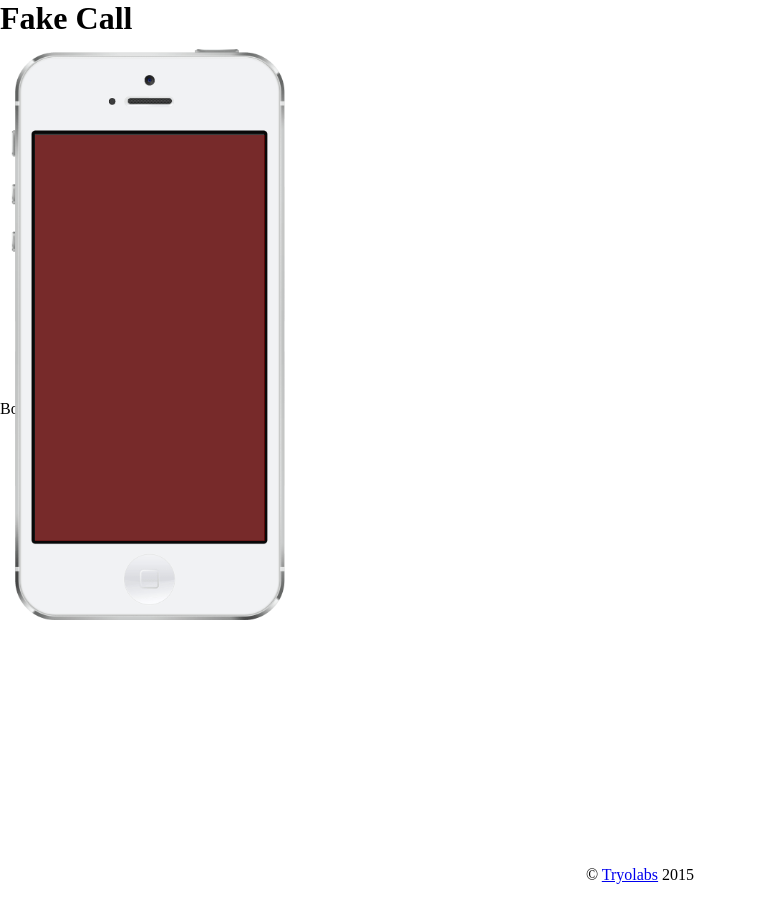
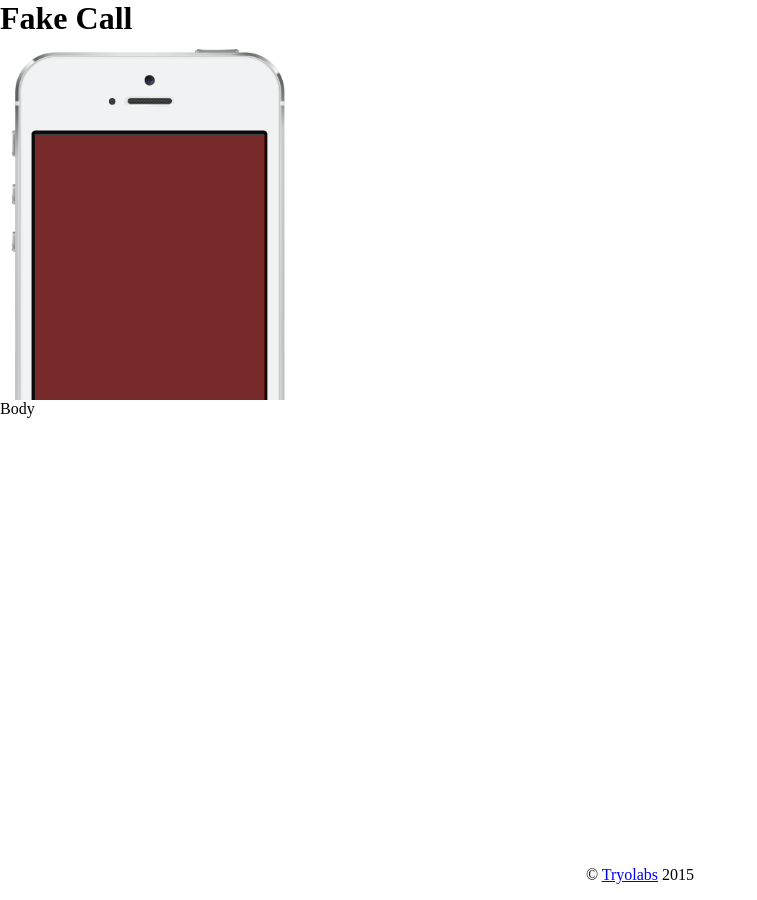
Before and after one commit to RescueCall/rescuecall.github.io, a Jekyll site: the page built from index.html, in a window 1280 px wide. Shown: the whole page, without its empty margins (0-757 px from the left). Built offline with Jekyll 4.4.1, drawn with Linux system fonts in a browser that asks for light colours.

Commit message:
Add some variables and z-indices

```diff
--- a/assets/main.scss
+++ b/assets/main.scss
@@ -1,5 +1,10 @@
 ---
 ---
+
+$header-z: 0;
+$main-z: 1;
+
+$footer-height: 50px;
 
 *, *:after, *:before {
   margin: 0;
@@ -16,6 +21,7 @@
 
   header {
     height: 400px;
+    z-index: $header-z;
 
     .sample {
         max-width: 300px;
@@ -24,11 +30,14 @@
 
   main {
     flex: 1;
+    z-index: $main-z;
+
+    background: white;
   }
 
   footer {
-    height: 50px;
-    line-height: 50px;
+    height: $footer-height;
+    line-height: $footer-height;
     text-align: center;
   }
 }
```
